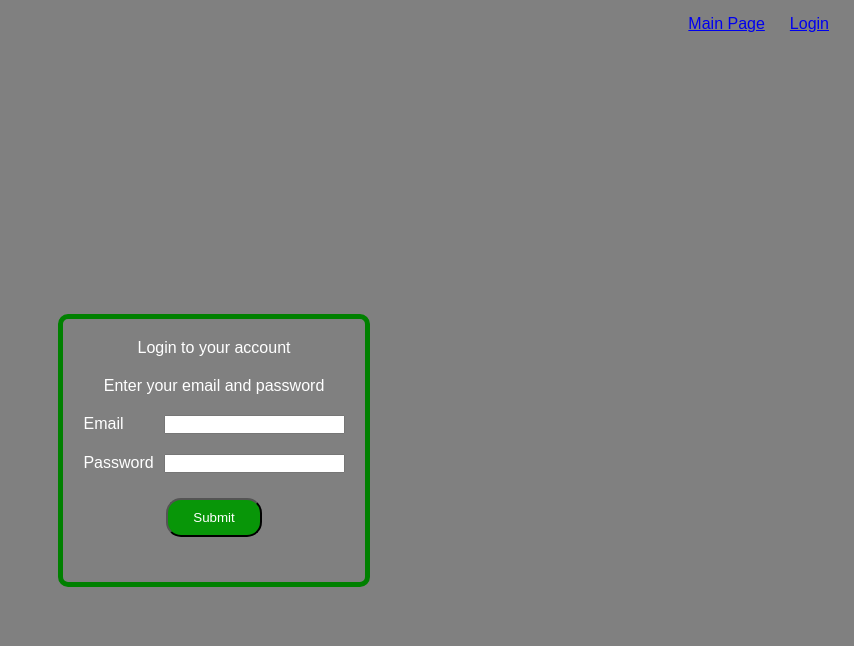
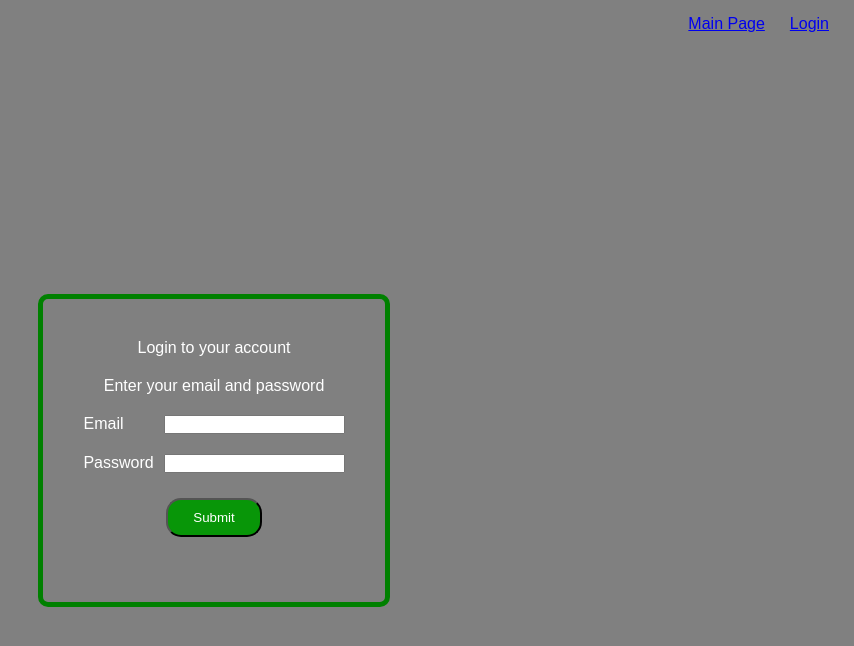
Before and after one commit to edinvnode/advanced-forum-app, a React (Create React App) app in the folder frontend/: page /login in a window 1280 px wide. Shown: the top 646 px of the page, without its empty margins (426-1280 px from the left). Built offline with nearby package versions, Linux system fonts and the light colour scheme.

Commit message:
CSS changes

```diff
--- a/frontend/src/index.css
+++ b/frontend/src/index.css
@@ -43,13 +43,8 @@ form {
   gap: 20px;
   border-radius: 10px;
   border: 5px solid green;
-  padding: 20px;
+  padding: 40px;
 }
-
-/*
-form div label {
-  margin: 5px;
-} */
 
 .lbl-email {
   margin-right: 40px;
```
